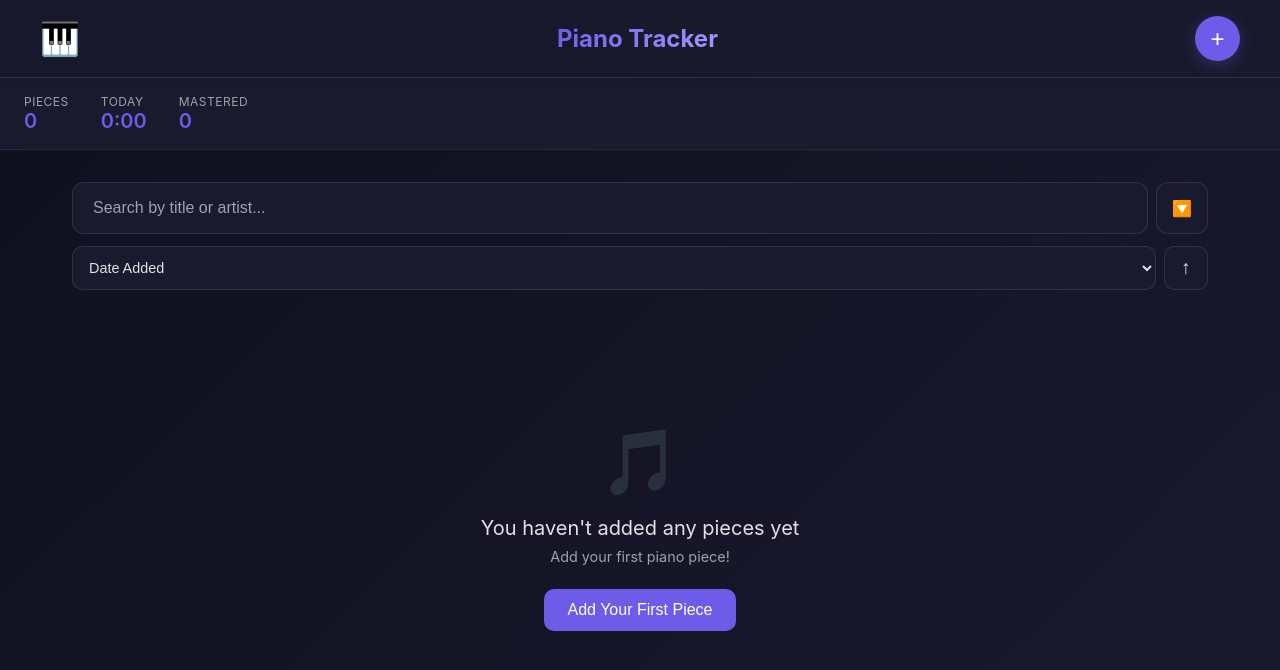
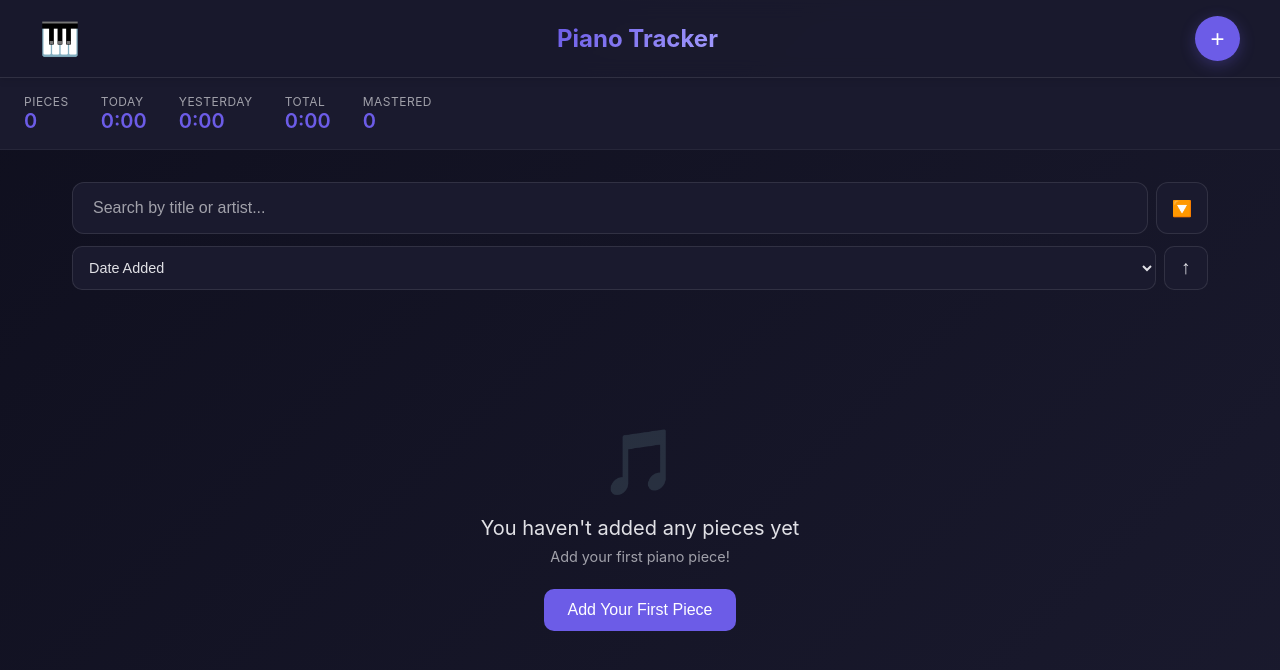
Before and after one commit to JIC-TRIC/piano-practice-tracker, a React (Vite) app: page / in a window 1280 px wide. Shown: the top 670 px of the page. Built offline with nearby package versions, Linux system fonts and the light colour scheme.

Commit message:
Time Played

```diff
--- a/src/App.jsx
+++ b/src/App.jsx
@@ -206,12 +206,11 @@ function App() {
 
   const handleSavePracticeTime = (pieceId, seconds, timestamp) => {
     if (pieceId && seconds > 0) {
-      setPieces(
-        pieces.map((p) =>
+      setPieces((prevPieces) =>
+        prevPieces.map((p) =>
           p.id === pieceId
             ? {
                 ...p,
-                practiceTime: (p.practiceTime || 0) + seconds,
                 lastPracticed: timestamp,
                 practiceLog: [
                   ...(p.practiceLog || []),
--- a/src/components/PieceCard/PieceCard.jsx
+++ b/src/components/PieceCard/PieceCard.jsx
@@ -57,6 +57,11 @@ function PieceCard({ piece, onEdit, onYouTubeClick }) {
   const progressColor = getProgressColor(progressPercentage);
   const difficultyColor = getDifficultyColor(piece.difficulty);
 
+  // Gesamtzeit aus practiceLog berechnen
+  const totalPracticeTime = piece.practiceLog
+    ? piece.practiceLog.reduce((sum, log) => sum + log.duration, 0)
+    : 0;
+
   return (
     <div className="piece-card">
       <div
@@ -75,7 +80,7 @@ function PieceCard({ piece, onEdit, onYouTubeClick }) {
           <div className="play-icon">▶</div>
         </div>
         <div className="practice-time-badge">
-          {formatTime(piece.practiceTime || 0)}
+          {formatTime(totalPracticeTime)}
         </div>
         <div
           className="difficulty-badge"
--- a/src/components/StatsBar/StatsBar.jsx
+++ b/src/components/StatsBar/StatsBar.jsx
@@ -2,21 +2,51 @@ import "./StatsBar.css";
 import { formatTime } from "../../utils/youtube";
 
 function StatsBar({ pieces }) {
-  // Gemeistert = "memorized" and "perfected"
+  // Hilfsfunktion: Prüft ob zwei Daten am selben Tag sind
+  const isSameDay = (date1, date2) => {
+    return (
+      date1.getFullYear() === date2.getFullYear() &&
+      date1.getMonth() === date2.getMonth() &&
+      date1.getDate() === date2.getDate()
+    );
+  };
+
+  // Gemeistert = "memorized" und "perfected"
   const mastered = pieces.filter(
     (p) => p.progress === "memorized" || p.progress === "perfected"
   ).length;
 
-  const todayTime = pieces.reduce((sum, p) => {
-    if (!p.lastPracticed) return sum;
+  const today = new Date();
+  const yesterday = new Date(today);
+  yesterday.setDate(yesterday.getDate() - 1);
 
-    const lastPracticedDate = new Date(p.lastPracticed).toDateString();
-    const todayDate = new Date().toDateString();
+  // Zeit heute berechnen (aus practiceLog)
+  const todayTime = pieces.reduce((sum, piece) => {
+    if (!piece.practiceLog || piece.practiceLog.length === 0) return sum;
 
-    if (lastPracticedDate === todayDate) {
-      return sum + (p.practiceTime || 0);
-    }
-    return sum;
+    const todaySessions = piece.practiceLog.filter((log) =>
+      isSameDay(new Date(log.timestamp), today)
+    );
+
+    return sum + todaySessions.reduce((acc, log) => acc + log.duration, 0);
+  }, 0);
+
+  // Zeit gestern berechnen (aus practiceLog)
+  const yesterdayTime = pieces.reduce((sum, piece) => {
+    if (!piece.practiceLog || piece.practiceLog.length === 0) return sum;
+
+    const yesterdaySessions = piece.practiceLog.filter((log) =>
+      isSameDay(new Date(log.timestamp), yesterday)
+    );
+
+    return sum + yesterdaySessions.reduce((acc, log) => acc + log.duration, 0);
+  }, 0);
+
+  // Gesamtzeit berechnen (aus practiceLog)
+  const totalTime = pieces.reduce((sum, piece) => {
+    if (!piece.practiceLog || piece.practiceLog.length === 0) return sum;
+
+    return sum + piece.practiceLog.reduce((acc, log) => acc + log.duration, 0);
   }, 0);
 
   return (
@@ -30,6 +60,14 @@ function StatsBar({ pieces }) {
         <span className="stat-value">{formatTime(todayTime)}</span>
       </div>
       <div className="stat-item">
+        <span className="stat-label">Yesterday</span>
+        <span className="stat-value">{formatTime(yesterdayTime)}</span>
+      </div>
+      <div className="stat-item">
+        <span className="stat-label">Total</span>
+        <span className="stat-value">{formatTime(totalTime)}</span>
+      </div>
+      <div className="stat-item">
         <span className="stat-label">Mastered</span>
         <span className="stat-value">{mastered}</span>
       </div>
```
Also changed, not shown: 1 other file (tests, documents, lock files or other folders).
